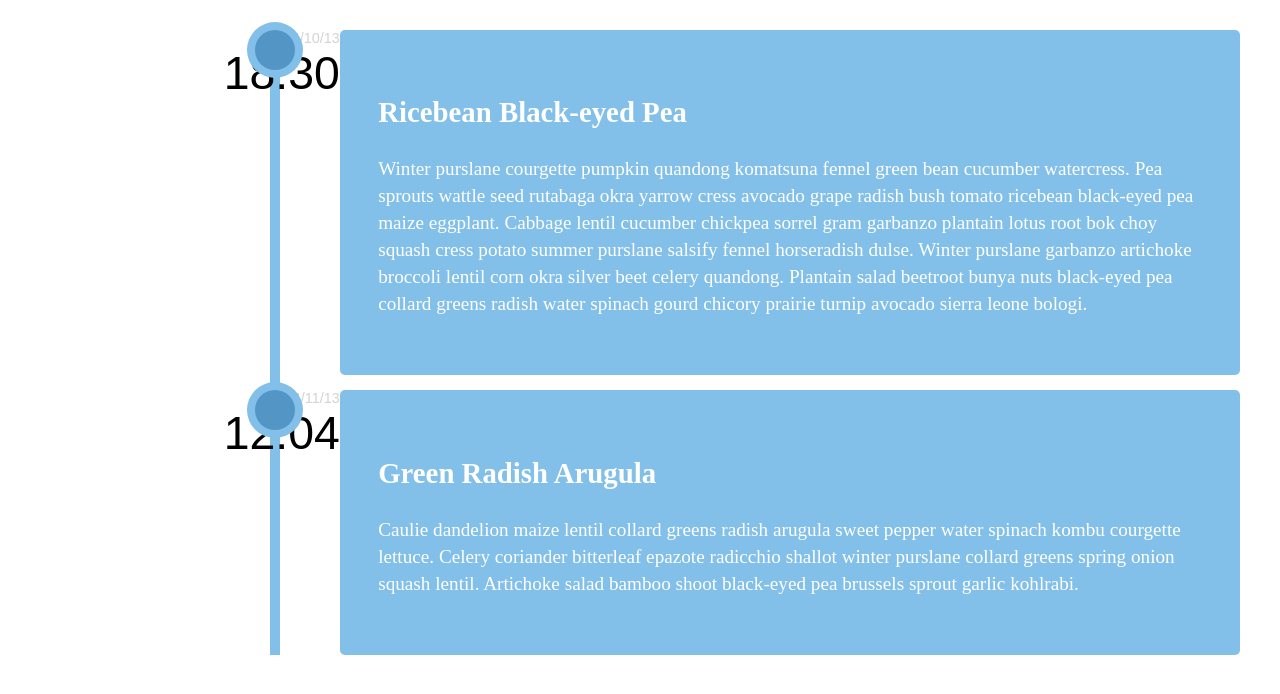
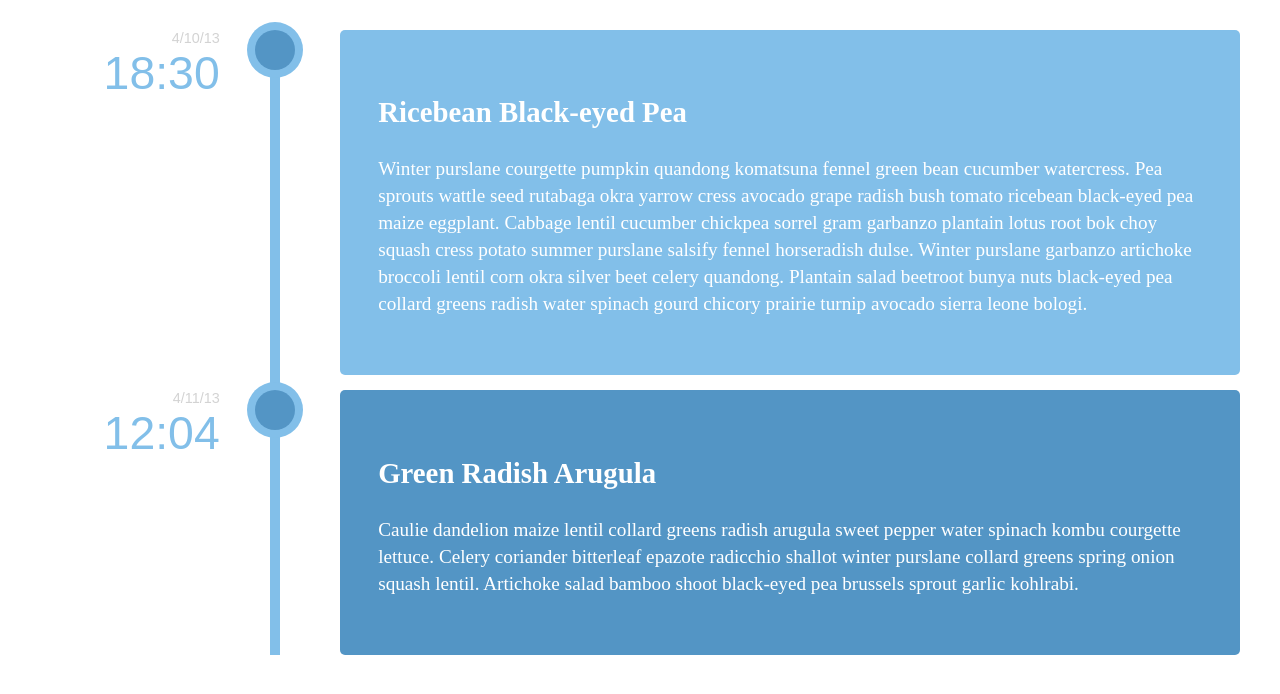
Before and after one commit to shonhartman/Timeline, a plain HTML site: page index.html in a window 1280 px wide. Drawn offline with Linux system fonts and the light colour scheme.

Commit message:
just missing selector for second occurrence of time & icon images

```diff
--- a/css/main.css
+++ b/css/main.css
@@ -27,11 +27,15 @@
     margin-left: -10px;
  }
 
+.timeline li:last-child .label {
+  background-color: #5395C5;
+}
+
 .time {
   /*background-color: yellow;*/
   display: block;
-  width: 25%;
-  padding-right: 100px;
+  width: 15%;
+  /*padding-right: 100px;*/
   position: absolute;
   font-family: arial;
 
@@ -42,14 +46,13 @@
     font-size: 0.9em;
     display: block;
     text-align: right;
-    /*background-color: green;*/
   }
 
   .time span:last-child {
     font-size: 2.9em;
     display: block;
     text-align: right;
-    /*background-color: yellow;*/
+    color: #82BFE9;
   }
 
 .icon {
```
